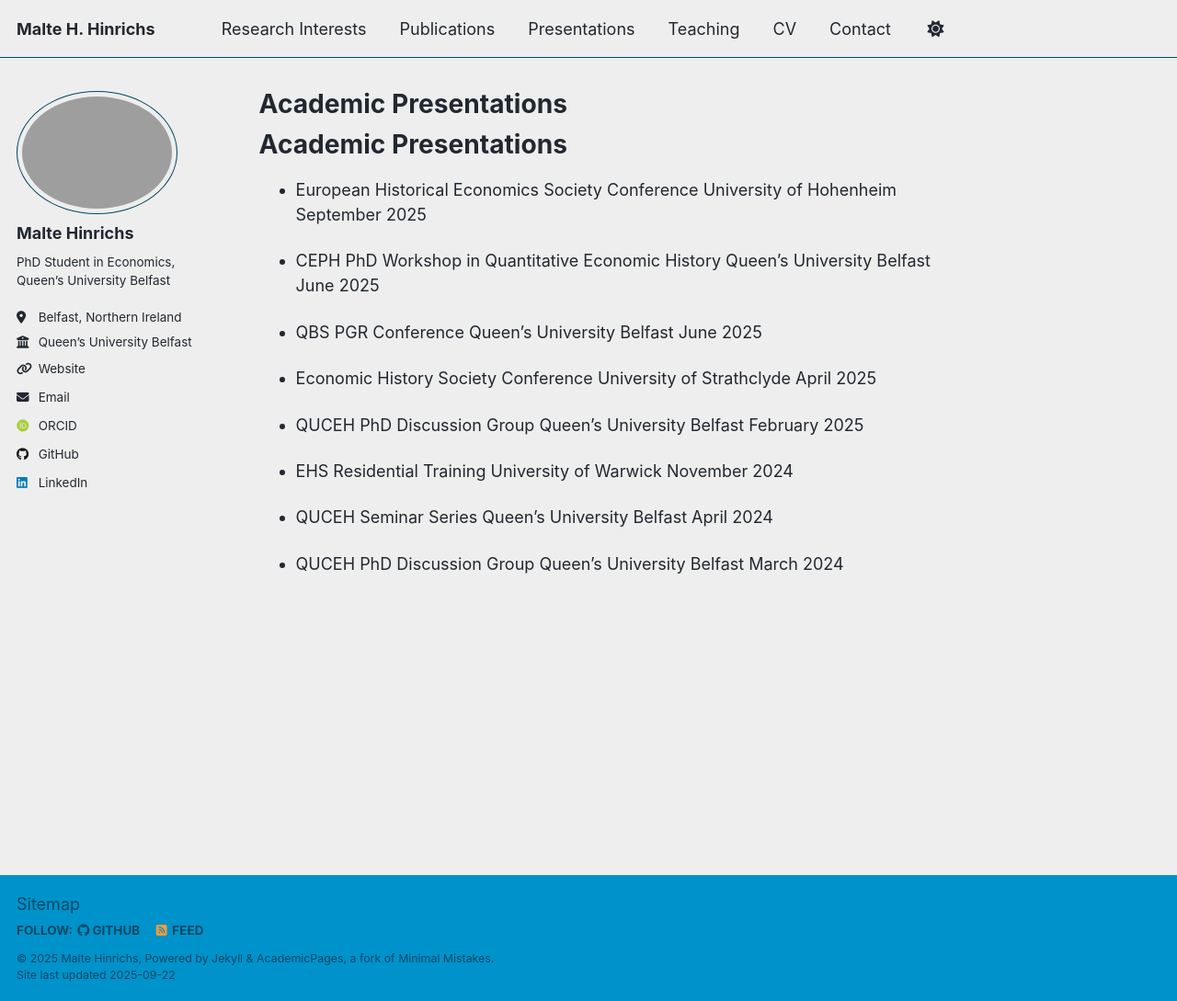
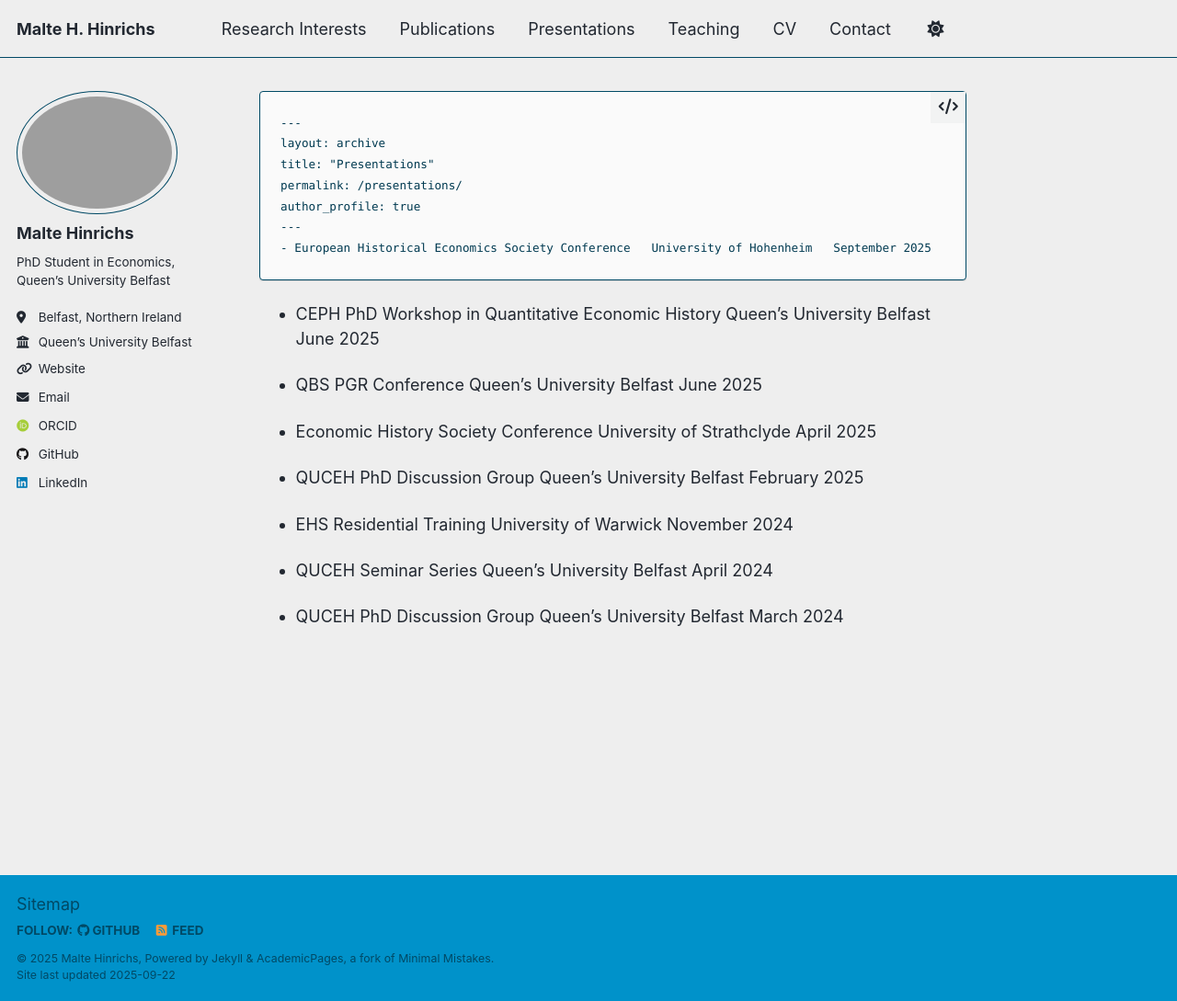
Before and after one commit to maltehhinrichs/maltehhinrichs.github.io, a Jekyll site: the page built from _pages/presentations.md, in a window 1280 px wide and 1089 px high. Shown: the whole window at 92% size. Built offline with Jekyll 4.4.1, drawn with Linux system fonts in a browser that asks for light colours; some web fonts are replaced; our own code applies the rules of GitHub Pages for plain Markdown files; a script that is not in the unit is left out.

Commit message:
Automated update of presentations list

```diff
--- a/_pages/presentations.md
+++ b/_pages/presentations.md
@@ -1,6 +1,11 @@
-# Academic Presentations
 
-- European Historical Economics Society Conference
+    ---
+    layout: archive
+    title: "Presentations"
+    permalink: /presentations/
+    author_profile: true
+    ---
+    - European Historical Economics Society Conference
   University of Hohenheim
   September 2025
 
```
